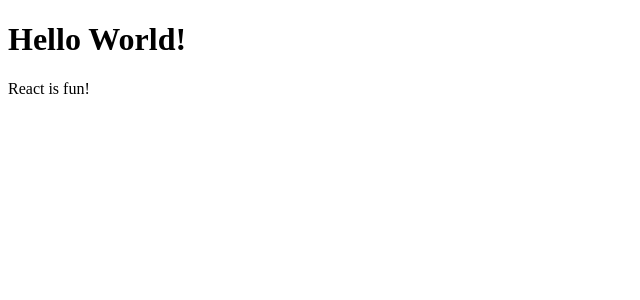
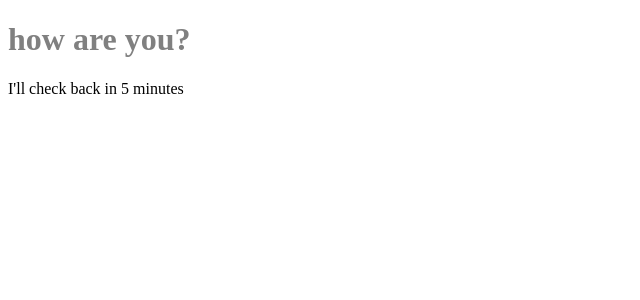
Before and after one commit to britobluis/react-is-fun, a React (Create React App) app: page / in a window 1280 px wide. Shown: the top 300 px of the page, without its empty margins (0-640 px from the left). Built offline with nearby package versions, Linux system fonts and the light colour scheme.

Commit message:
Added components' properties

```diff
--- a/src/index.js
+++ b/src/index.js
@@ -5,13 +5,16 @@
     render() {
         return (
             <div>
-                <h1 id="heading-element" className="header">Hello World!</h1>
-                <p>React is fun!</p>
+                {console.log(this.props)}
+                <h1 style={{color: this.props.color}}>
+                    {this.props.msg}
+                </h1>
+                <p>I'll check back in {this.props.minutes} minutes</p>
             </div>
         )
     }
 }
 
 ReactDOM.render(
-    <Message />, document.getElementById('root')
+    <Message color="grey" msg="how are you?" minutes={5}/>, document.getElementById('root')
 )
```
